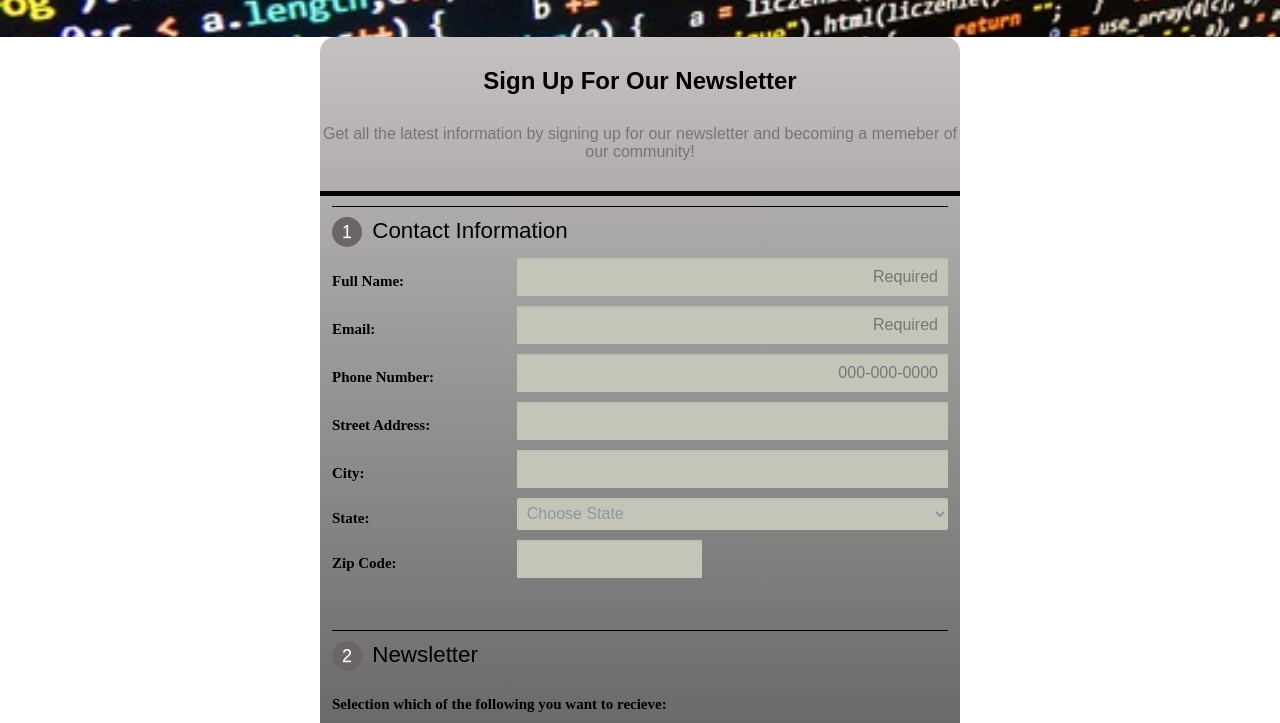
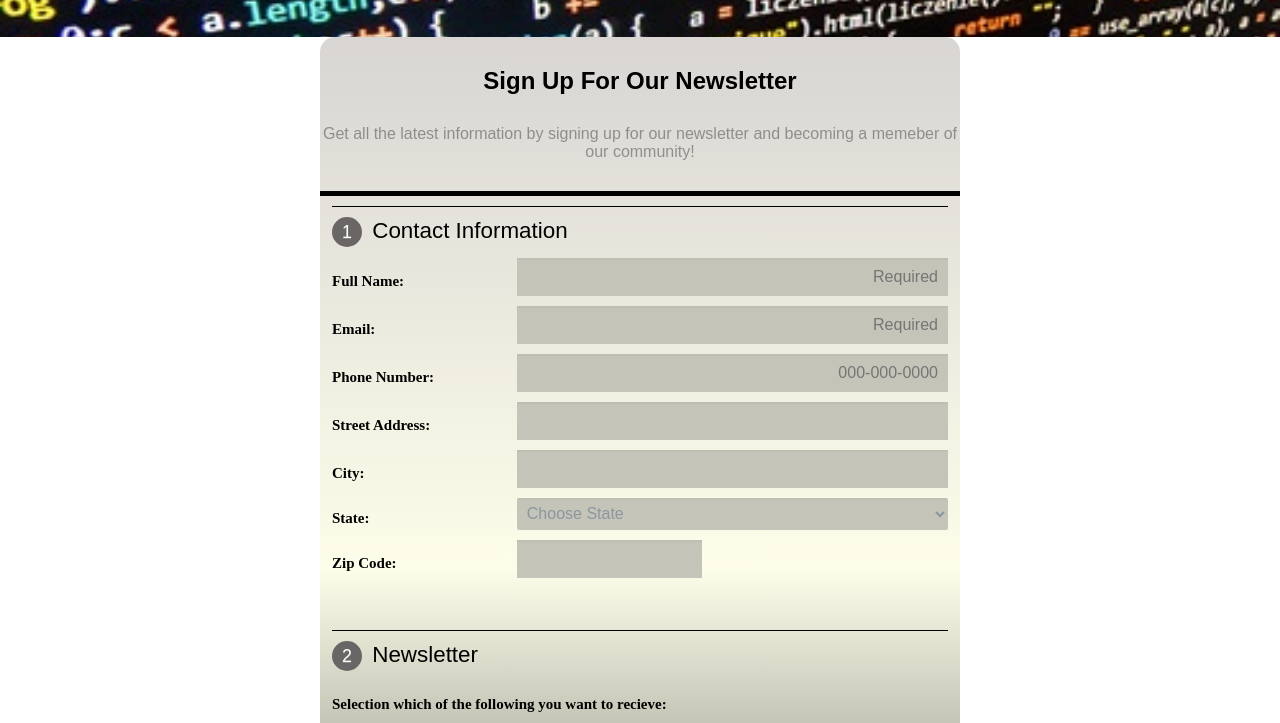
Before and after one commit to BritKHall/Techdegree_Unit3_Project, a plain HTML site: page index.html in a window 1280 px wide. Shown: the part 63-786 px from the top of the page. Drawn offline with Linux system fonts and the light colour scheme; a web font is replaced by a local one.

Commit message:
Complete
completed

```diff
--- a/css/style.css
+++ b/css/style.css
@@ -78,7 +78,7 @@
     /* -------------Form elements---------------------------------- */
 
         form {
-            background:linear-gradient(to bottom, #c4c1c0 , #3a3a3a );
+            background:linear-gradient(to bottom, #d8d5d3 , #f6f7a23b, #3d3d3d);
         }
 
         input[type="text"],
```
